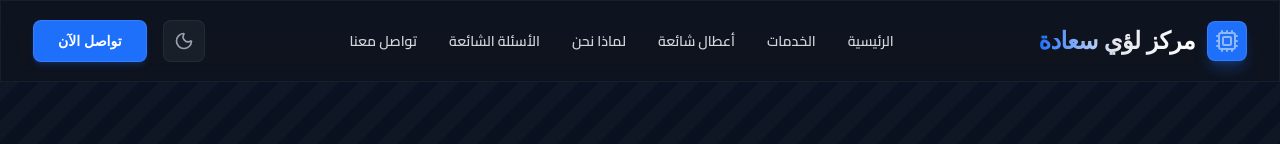
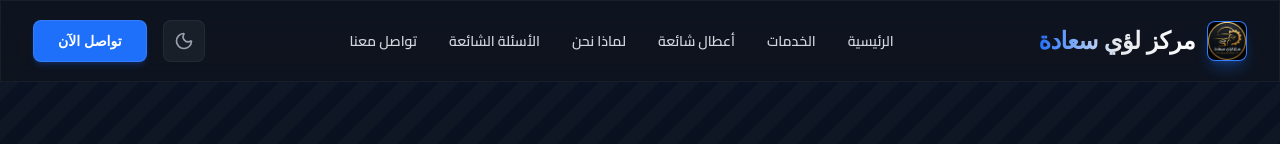
Before and after one commit to idreessc-cmd/loay-saadeh-garage, a Next.js app: page / in a window 1280 px wide. Shown: the top 144 px of the page. Built offline with nearby package versions, Linux system fonts and the light colour scheme; a web font is replaced by a local one.

Commit message:
bind header and footer logos to custom uploaded images

```diff
--- a/app/page.tsx
+++ b/app/page.tsx
@@ -190,8 +190,16 @@ export default function LandingPage() {
           <div className="flex items-center justify-between h-20">
             {/* Logo */}
             <div className="flex-shrink-0 flex items-center gap-3">
-              <div className="w-10 h-10 rounded-lg bg-electric-blue flex items-center justify-center text-white shadow-lg shadow-electric-blue/30 border border-white/10">
-                <Cpu className="w-6 h-6 animate-pulse" />
+              <div className="w-10 h-10 rounded-lg bg-electric-blue flex items-center justify-center text-white shadow-lg shadow-electric-blue/30 border border-white/10 overflow-hidden">
+                {CENTER_DATA.images.logo || CENTER_DATA.images.favicon ? (
+                  <img
+                    src={`${CENTER_DATA.images.logo || CENTER_DATA.images.favicon}?v=${CENTER_DATA.updatedAt || "1"}`}
+                    className="w-full h-full object-cover"
+                    alt={CENTER_DATA.name}
+                  />
+                ) : (
+                  <Cpu className="w-6 h-6 animate-pulse" />
+                )}
               </div>
               <span className="font-cairo-play font-bold text-xl sm:text-2xl tracking-tight bg-gradient-to-l from-white via-gray-200 to-electric-blue bg-clip-text text-transparent">
                 {CENTER_DATA.name}
@@ -909,8 +917,16 @@ export default function LandingPage() {
             {/* Column 1 - Brand */}
             <div className="md:col-span-5 space-y-4">
               <div className="flex items-center gap-3">
-                <div className="w-8 h-8 rounded-lg bg-electric-blue flex items-center justify-center text-white border border-white/10">
-                  <Cpu className="w-5 h-5" />
+                <div className="w-8 h-8 rounded-lg bg-electric-blue flex items-center justify-center text-white border border-white/10 overflow-hidden">
+                  {CENTER_DATA.images.logo || CENTER_DATA.images.favicon ? (
+                    <img
+                      src={`${CENTER_DATA.images.logo || CENTER_DATA.images.favicon}?v=${CENTER_DATA.updatedAt || "1"}`}
+                      className="w-full h-full object-cover"
+                      alt={CENTER_DATA.name}
+                    />
+                  ) : (
+                    <Cpu className="w-5 h-5" />
+                  )}
                 </div>
                 <span className="font-extrabold text-lg sm:text-xl text-white">
                   {CENTER_DATA.name}
```
